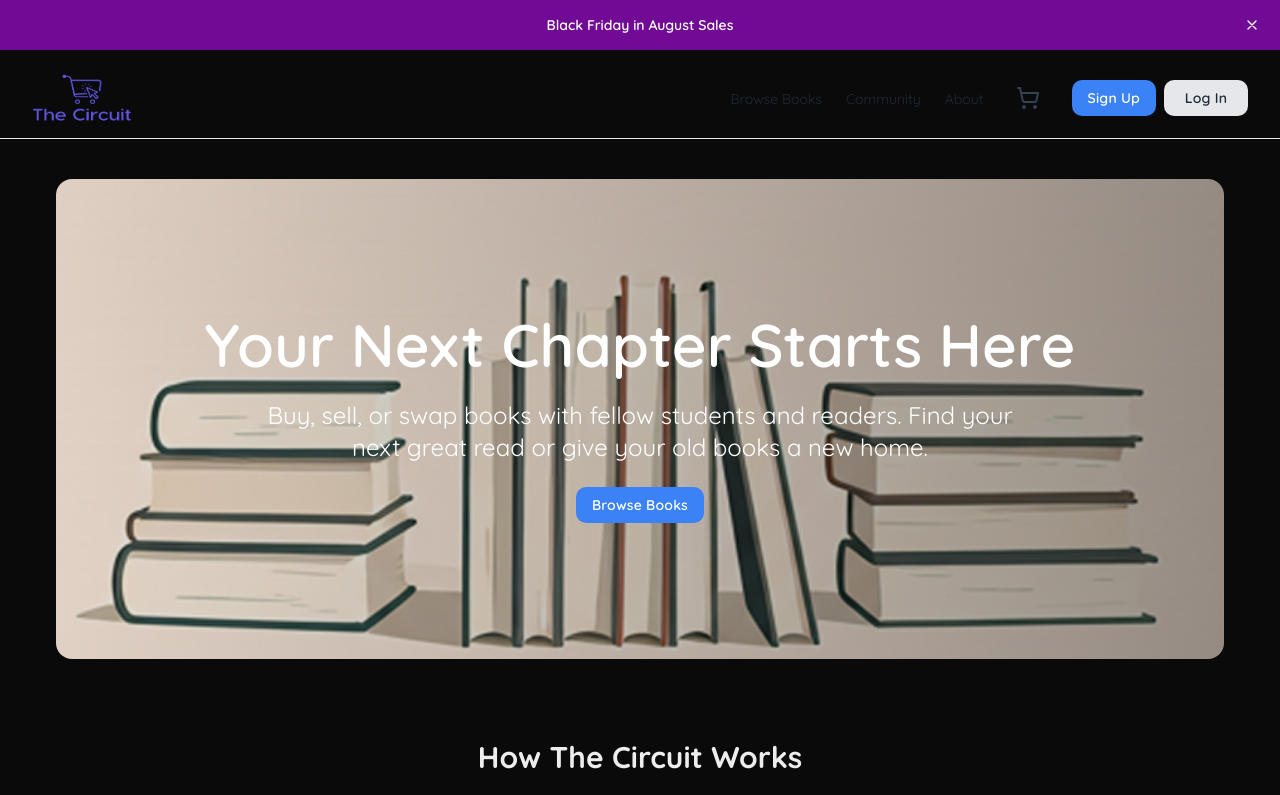
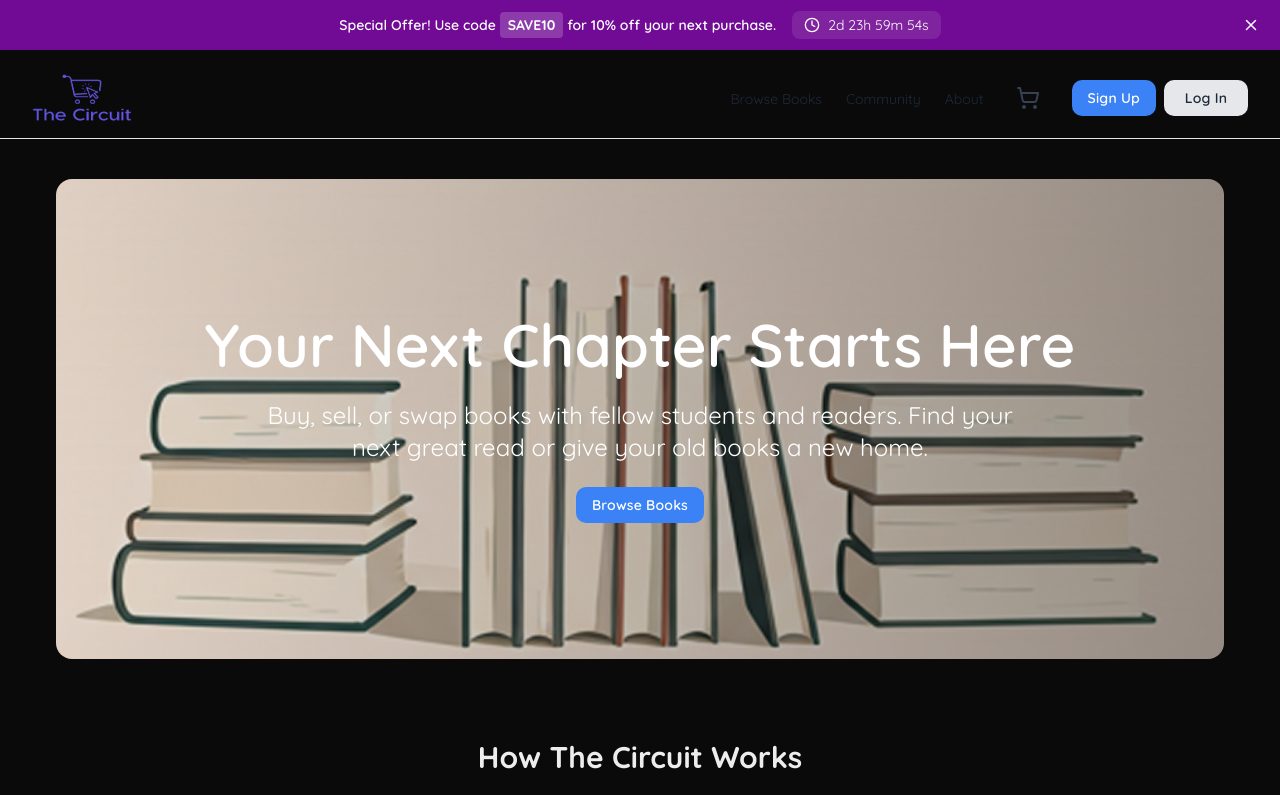
Before and after one commit to ama-lyn/alx-project-nexus, a Next.js app in the folder frontend/: page / in a window 1280 px wide. Shown: the top 795 px of the page. Built offline with nearby package versions, Linux system fonts and the light colour scheme.

Commit message:
feat: add promo code to banner :)

```diff
--- a/frontend/components/cart/CartPopover.tsx
+++ b/frontend/components/cart/CartPopover.tsx
@@ -60,12 +60,9 @@ const CartPopover: React.FC<CartPopoverProps> = ({ items }) => {
             <span>KSh {total.toFixed(2)}</span>
           </div>
           <div className="flex flex-col gap-2 mt-4">
-            <Button
-              label="Proceed to Checkout"
-              variant="primary"
-              className="w-full"
-            />
-            <Button label="View cart" variant="secondary" className="w-full" />
+            <Link href='/cart' className='cursor-pointer'><Button label="Proceed to Checkout" variant="primary" className="w-full"/></Link>
+            <Link href='/cart' className='cursor-pointer'>  <Button label="View cart" variant="secondary" className="w-full" /> </Link>
+
           </div>
         </>
       )}
--- /dev/null
+++ b/frontend/components/common/PromoBanner.tsx
@@ -0,0 +1,63 @@
+import React, { useState, useEffect } from 'react';
+import { Clock, X } from 'lucide-react';
+
+
+interface PromoBannerProps {
+  promoCode: string;
+  expiryDate: Date;
+  onClose: () => void;
+}
+
+const PromoBanner: React.FC<PromoBannerProps> = ({ promoCode, expiryDate, onClose }) => {
+  const [timeLeft, setTimeLeft] = useState('');
+
+  useEffect(() => {
+    const calculateTimeLeft = () => {
+      const difference = +expiryDate - +new Date();
+      let timeLeftString = '';
+
+      if (difference > 0) {
+        const days = Math.floor(difference / (1000 * 60 * 60 * 24));
+        const hours = Math.floor((difference / (1000 * 60 * 60)) % 24);
+        const minutes = Math.floor((difference / 1000 / 60) % 60);
+        const seconds = Math.floor((difference / 1000) % 60);
+
+        timeLeftString = `${days}d ${hours}h ${minutes}m ${seconds}s`;
+      } else {
+        timeLeftString = 'Offer Expired!';
+      }
+
+      return timeLeftString;
+    };
+
+    const timer = setInterval(() => {
+      setTimeLeft(calculateTimeLeft());
+    }, 1000);
+
+    return () => clearInterval(timer);
+
+  }, [expiryDate]);
+
+  return (
+    <div className="relative flex flex-wrap justify-center items-center gap-x-4 gap-y-2 bg-[#710A94] min-h-[50px] mb-2 px-12 md:px-8 py-2 text-white">
+      <p className="text-xs md:text-sm lg:font-semibold">
+        Special Offer! Use code <strong className="bg-white/20 px-2 py-1 rounded">{promoCode}</strong> for 10% off your next purchase.
+      </p>
+      {timeLeft && (
+        <div className="flex items-center gap-2 text-sm font-mono bg-white/10 px-3 py-1 rounded-md">
+          <Clock size={16} />
+          <span>{timeLeft}</span>
+        </div>
+      )}
+      <button
+        onClick={onClose}
+        className="absolute right-4 text-white hover:bg-white/20 rounded-full p-1"
+        aria-label="Dismiss banner"
+      >
+        <X size={18} />
+      </button>
+    </div>
+  );
+};
+
+export default PromoBanner;
--- a/frontend/components/layout/Header.tsx
+++ b/frontend/components/layout/Header.tsx
@@ -6,6 +6,7 @@ import { RootState } from '@/redux/store';
 import { ShoppingCart } from "lucide-react";
 import CartPopover from "@/components/cart/CartPopover";
 import { logout } from '@/redux/authSlice';
+import PromoBanner from "../common/PromoBanner";
 
 
 const Header: React.FC = () => {
@@ -25,24 +26,19 @@ const Header: React.FC = () => {
     dispatch(logout());
   };
 
+  const promoCode = "SAVE10";
+  const expiryDate = new Date();
+  expiryDate.setDate(expiryDate.getDate() + 3); // 3 days from now
+
+
   return (
     <header className="w-full mb-4">
-      {/* Top banner*/}
-      {isBannerVisible && (
-        <div className="relative flex justify-center items-center bg-[#710A94] min-h-[50px] mb-2 px-4 md:px-8 py-2">
-          <p className="text-white text-xs md:text-sm lg:font-semibold">
-            Black Friday in August Sales
-          </p>
-          <button
-            onClick={() => setIsBannerVisible(false)}
-            className="absolute right-4 text-white hover:bg-white/20 rounded-full p-1"
-            aria-label="Dismiss banner"
-          >
-            <svg xmlns="http://www.w3.org/2000/svg" className="h-4 w-4" fill="none" viewBox="0 0 24 24" stroke="currentColor">
-              <path strokeLinecap="round" strokeLinejoin="round" strokeWidth={2} d="M6 18L18 6M6 6l12 12" />
-            </svg>
-          </button>
-        </div>
+       {isBannerVisible && (
+        <PromoBanner
+          promoCode={promoCode}
+          expiryDate={expiryDate}
+          onClose={() => setIsBannerVisible(false)}
+        />
       )}
       {/* Navigation */}
       <nav className="border-b border-gray-200 px-4 md:px-8">
```
